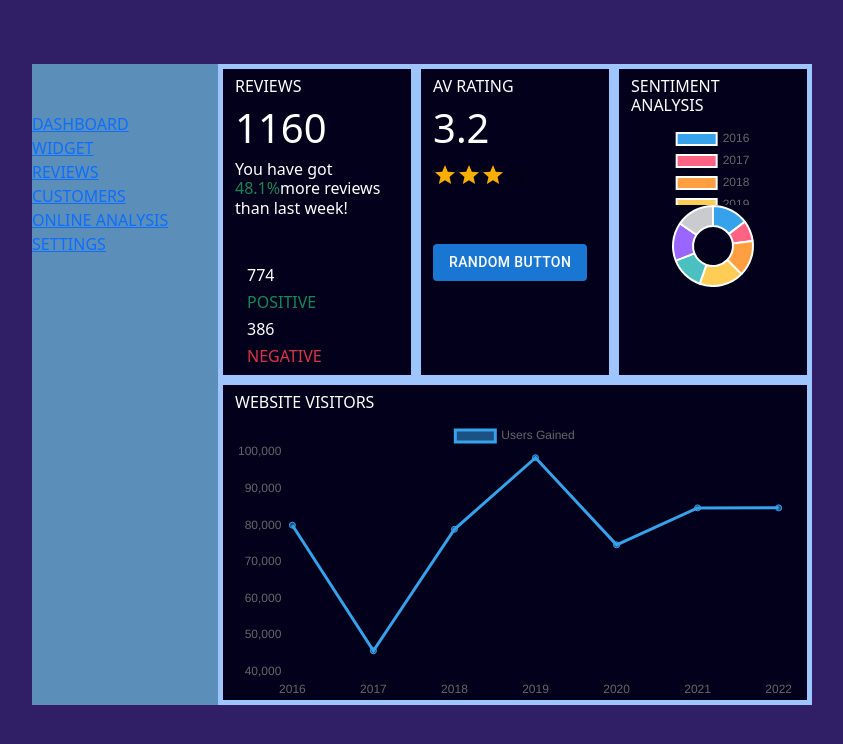
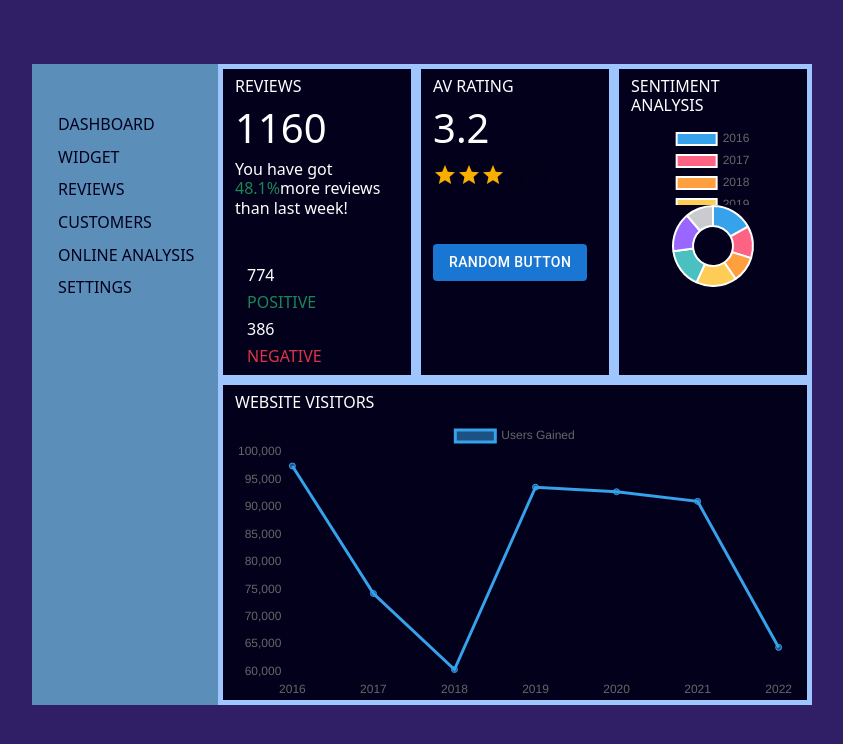
Before and after one commit to Parrasite9/Dashboard, a React (Create React App) app: page / in a window 1280 px wide. Shown: the top 744 px of the page, without its empty margins (224-1067 px from the left). Built offline with nearby package versions, Linux system fonts and the light colour scheme.

Commit message:
randomized Line chart data

```diff
--- a/src/Data.js
+++ b/src/Data.js
@@ -2,43 +2,50 @@ export const ChartData = [
     {
         id: 1,
         year: 2016,
-        userGain: 80000,
+        // userGain: 80000,
+        userGain: Math.floor(Math.random() * (100000 - 60000 + 1) + 60000),
         userLost: 823,
     },
     {
         id: 2,
         year: 2017,
-        userGain: 45677,
+        // userGain: 45677,
+        userGain: Math.floor(Math.random() * (100000 - 45000 + 1) + 45000),
         userLost: 345,
     },
     {
         id: 3,
         year: 2018,
-        userGain: 78888,
+        // userGain: 78888,
+        userGain: Math.floor(Math.random() * (100000 - 60000 + 1) + 60000),
         userLost: 555,
     },
     {
         id: 4,
         year: 2019,
-        userGain: 98437,
+        // userGain: 98437,
+        userGain: Math.floor(Math.random() * (100000 - 60000 + 1) + 60000),
         userLost: 395,
     },
     {
         id: 5,
         year: 2020,
-        userGain: 74638,
+        // userGain: 74638,
+        userGain: Math.floor(Math.random() * (100000 - 60000 + 1) + 60000),
         userLost: 923,
     },
     {
         id: 6,
         year: 2021,
-        userGain: 84732,
+        // userGain: 84732,
+        userGain: Math.floor(Math.random() * (100000 - 60000 + 1) + 60000),
         userLost: 435,
     },
     {
         id: 7,
         year: 2022,
-        userGain: 84738,
+        // userGain: 84738,
+        userGain: Math.floor(Math.random() * (100000 - 60000 + 1) + 60000),
         userLost: 673,
     }
 ]
--- a/src/index.css
+++ b/src/index.css
@@ -70,3 +70,13 @@ body {
  .cell {
   background-color: #03001C;
  }
+
+ a {
+  color: #03001C;
+  text-decoration: none;
+  padding-left: 15%;
+ }
+
+li {
+  padding-bottom: 5%;
+}
```
